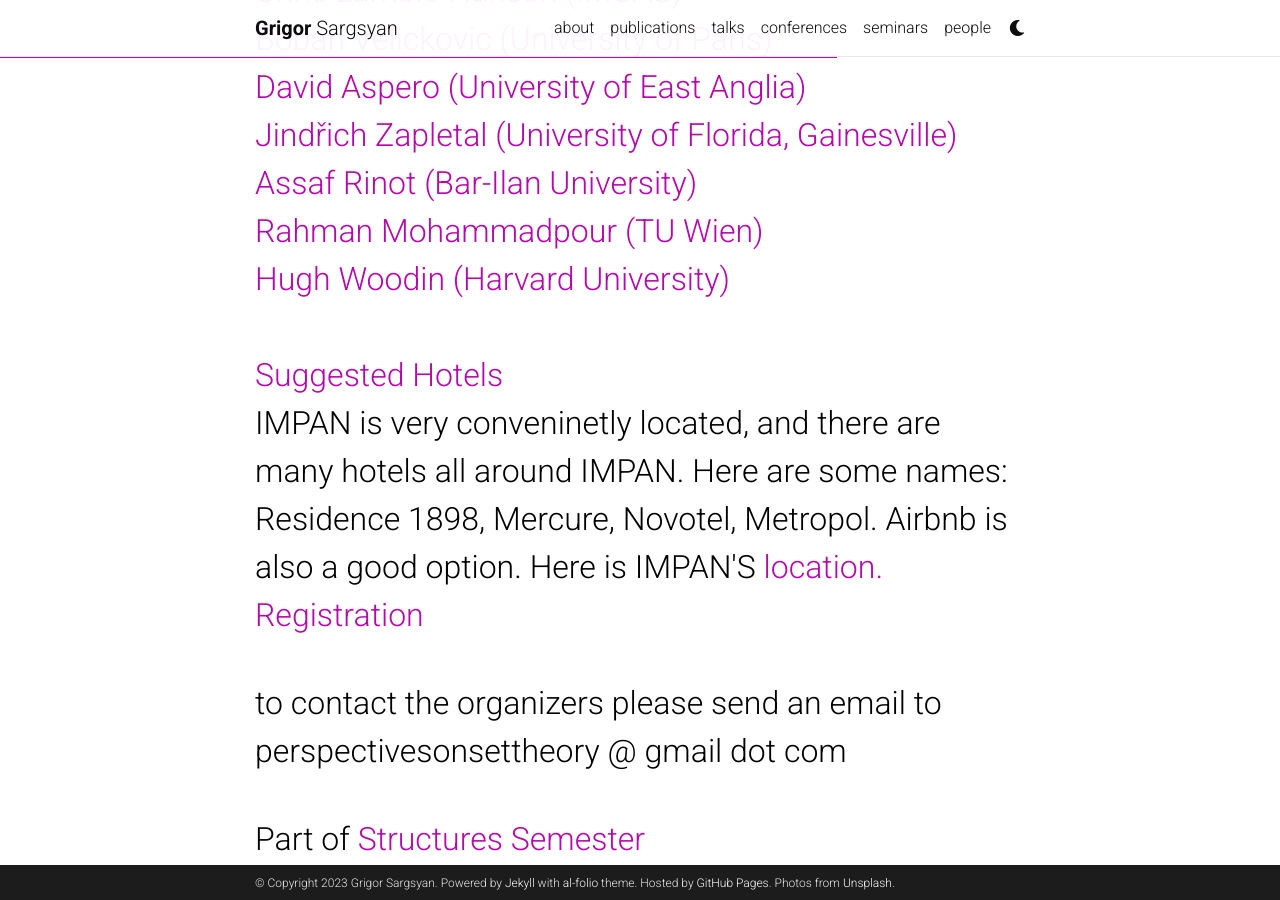
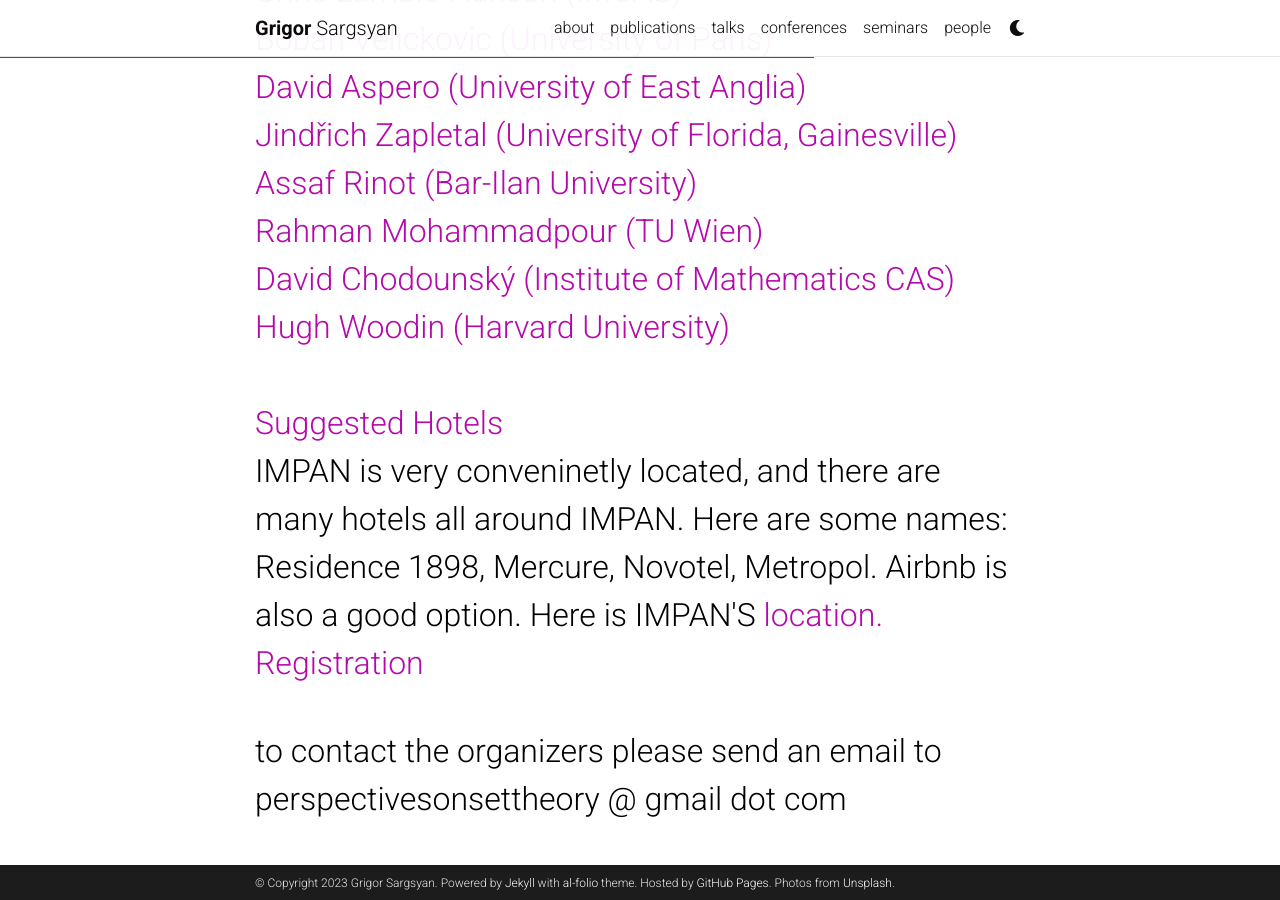
Before and after one commit to grigorsarg/grigorsarg.github.io, a Jekyll site: the page built from _projects/Perspectives.md, in a window 1280 px wide and 900 px high, scrolled down 1087 px. Built offline with Jekyll 4.4.1, drawn with Linux system fonts in a browser that asks for light colours; full-size pictures stand in for the smaller copies a plugin makes; comment, search, counter and statistics services are not loaded; a style sheet for code colours, icons or effects is not loaded.

Commit message:
Update Perspectives.md

```diff
--- a/_projects/Perspectives.md
+++ b/_projects/Perspectives.md
@@ -30,6 +30,7 @@ Benjamin Siskind (TU Wien)<br>
 <a href="https://people.clas.ufl.edu/zapletal/">Jindřich Zapletal (University of Florida, Gainesville)</a><br>
 <a href="https://www.assafrinot.com/">Assaf Rinot (Bar-Ilan University) </a><br>
 <a href="https://sites.google.com/site/rahmanmohammadpour/">Rahman Mohammadpour (TU Wien) </a><br>
+<a href="https://scholar.google.cz/citations?user=gNBj5ooAAAAJ&hl=en">David Chodounský (Institute of Mathematics CAS) </a><br>
 <a href="https://philosophy.fas.harvard.edu/people/w-hugh-woodin">Hugh Woodin (Harvard University) </a> <br><br></font>
 
 <font size="+3">  <a href="https://docs.google.com/forms/d/e/1FAIpQLSccN6wVV36sXrM9sRT53cpYjMWZ64BV7FQP5FbiwIxd_e7pJg/viewform?usp=pp_url">Suggested Hotels</a> <br>
```
